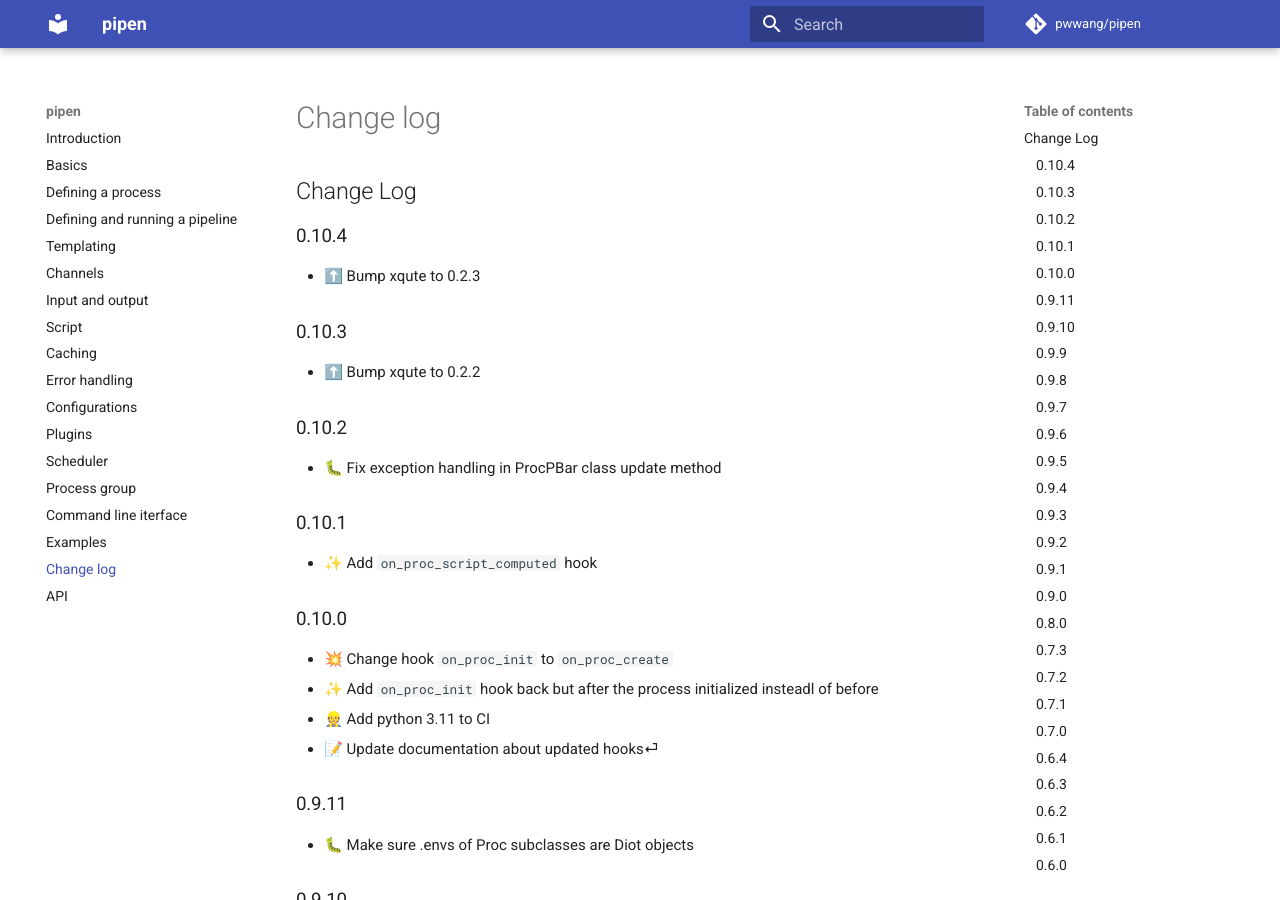
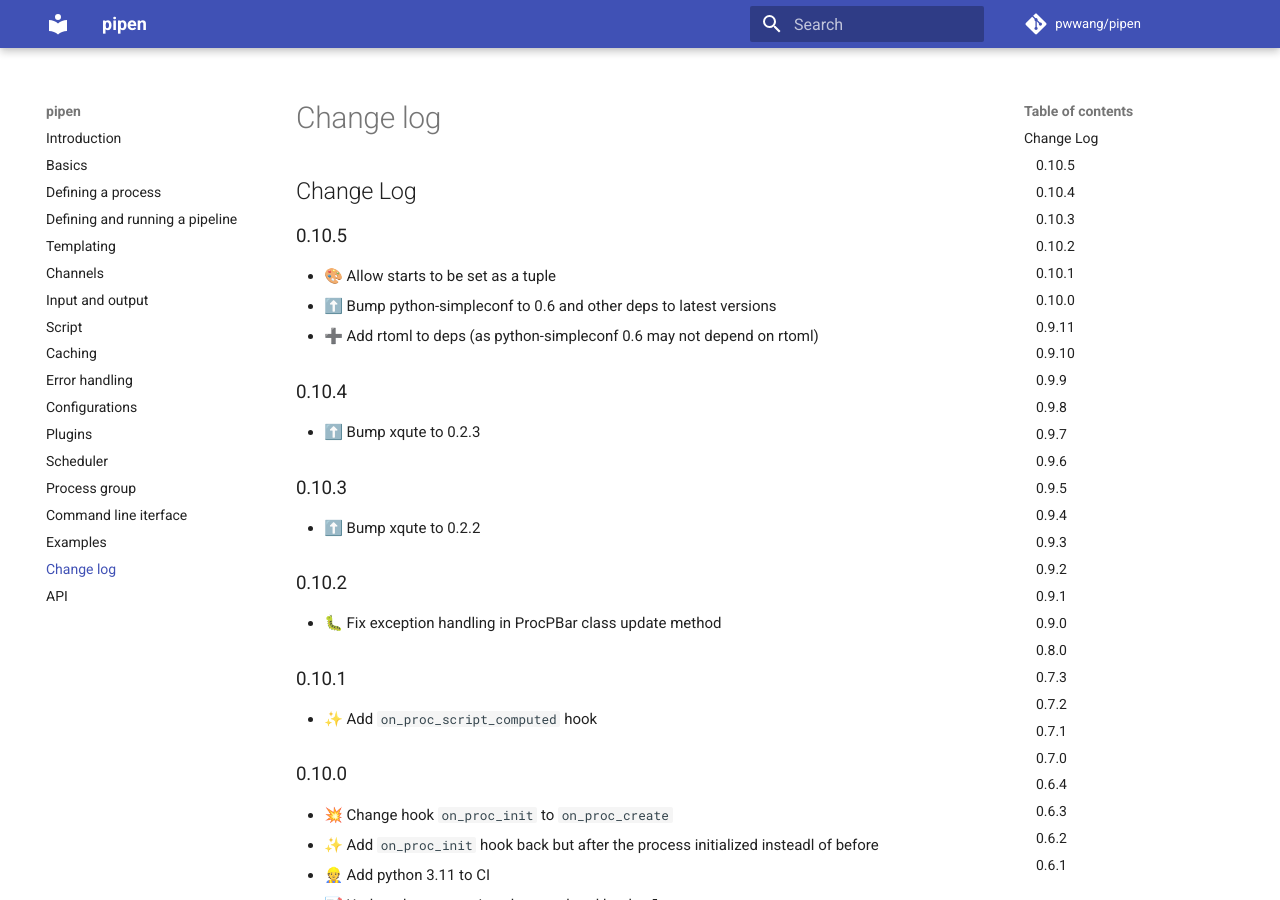
Before and after one commit to pwwang/pipen, an MkDocs documentation site: the page built from docs/CHANGELOG.md, in a window 1280 px wide and 900 px high. Built offline with MkDocs 1.6.1 and Material for MkDocs 9.7.7, drawn with Linux system fonts in a browser that asks for light colours; comment, search, counter and statistics services are not loaded.

Commit message:
🔖 0.10.5

```diff
--- a/docs/CHANGELOG.md
+++ b/docs/CHANGELOG.md
@@ -1,4 +1,10 @@
 # Change Log
+
+## 0.10.5
+
+- 🎨 Allow starts to be set as a tuple
+- ⬆️ Bump python-simpleconf to 0.6 and other deps to latest versions
+- ➕ Add rtoml to deps (as python-simpleconf 0.6 may not depend on rtoml)
 
 ## 0.10.4
 
--- a/pipen/version.py
+++ b/pipen/version.py
@@ -1,3 +1,3 @@
 """Provide version of pipen"""
 
-__version__ = "0.10.4"
+__version__ = "0.10.5"
--- a/pyproject.toml
+++ b/pyproject.toml
@@ -4,7 +4,7 @@ build-backend = "poetry.masonry.api"
 
 [tool.poetry]
 name = "pipen"
-version = "0.10.4"
+version = "0.10.5"
 description = "A pipeline framework for python"
 authors = [ "pwwang <pwwang@pwwang.com>",]
 license = "MIT"
```
